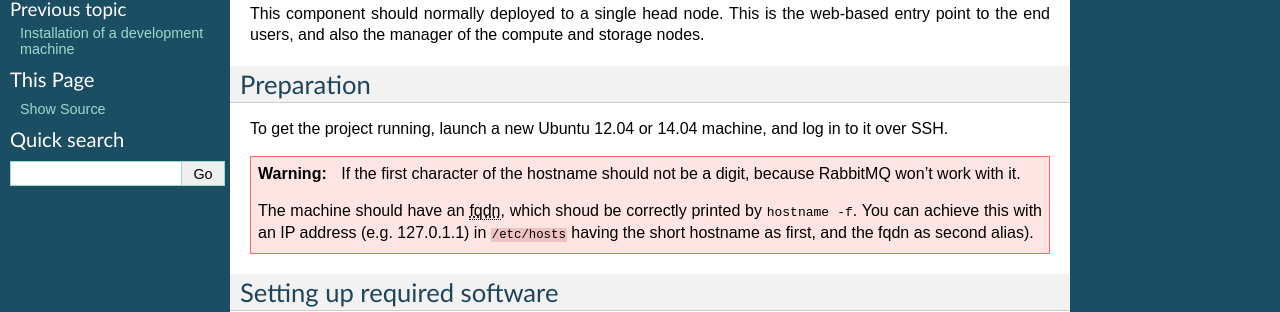
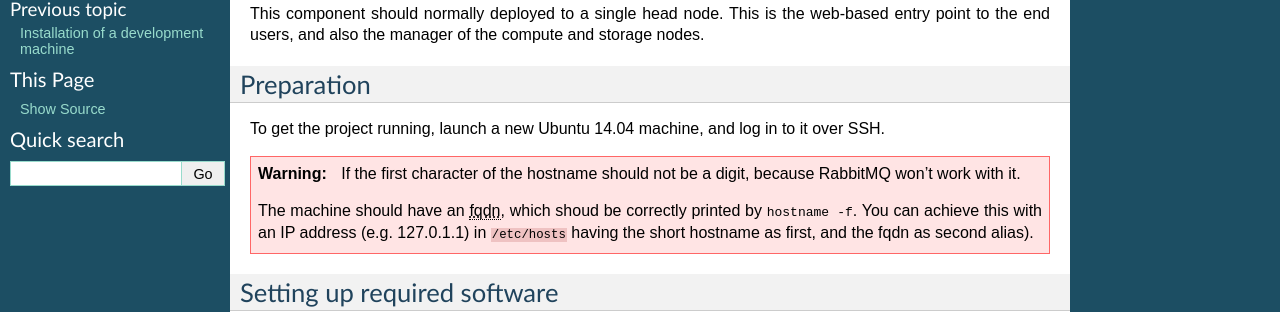
Before and after one commit to NeoCIRCLE/neocircle, a Sphinx documentation site: the page built from docs/deploy.rst, in a window 1280 px wide and 1400 px high. Shown: the part 166-478 px from the top of the window. Built offline with Sphinx 7.4.7, drawn with Linux system fonts in a browser that asks for light colours; some of the changed text lies outside the part shown.

Commit message:
docs: drop support for ubuntu 12.04

```diff
--- a/docs/deploy.rst
+++ b/docs/deploy.rst
@@ -13,7 +13,7 @@ the compute and storage nodes.
 Preparation
 -----------
 
-To get the project running, launch a new Ubuntu 12.04 or 14.04 machine, and
+To get the project running, launch a new Ubuntu 14.04 machine, and
 log in to it over SSH.
 
 
@@ -94,14 +94,9 @@ Set up nginx to serve the CIRCLE portal. ::
   sudo /etc/init.d/nginx restart
 
 .. warning::
-  The nginx version supplied with Ubuntu 12.04 is too old, so you will have
-  to update_ it to 1.4+.
-
   For a production deployment, you should use certificates issued by a
   recognized certificate authority. Until you get it, you can use a
   self-signed one automatically generated by the package.
-
-.. _update: http://nginx.org/packages/ubuntu/
 
 Setting up Circle itself
 ------------------------
--- a/docs/install.rst
+++ b/docs/install.rst
@@ -12,7 +12,7 @@ Preparation
 -----------
 
 To get the project running on a development machine, launch a new Ubuntu
-12.04 or 14.04 machine, and log in to it over SSH.
+14.04 machine, and log in to it over SSH.
 
 
 To use *git* over *SSH*, we advise enabling SSH *agent forwarding*.
```
